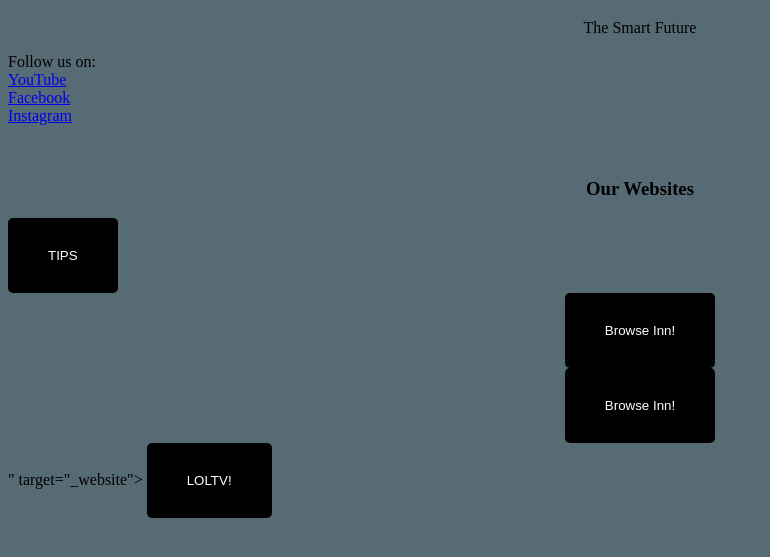
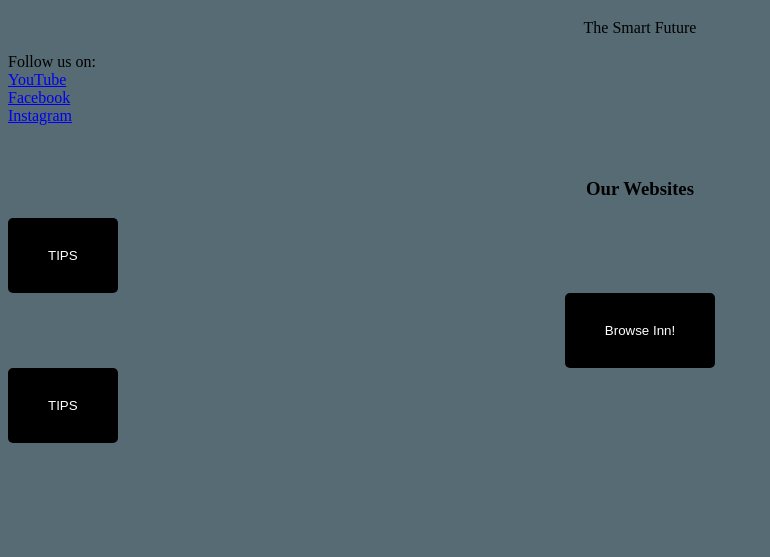
Before and after one commit to dsp-web/dsp-web.github.io, a plain HTML site: page dsp.html in a window 1280 px wide. Shown: the part 181-738 px from the top of the page, without its empty margins (0-770 px from the left). Drawn offline with Linux system fonts and the light colour scheme.

Commit message:
Update dsp.html

```diff
--- a/dsp.html
+++ b/dsp.html
@@ -28,11 +28,11 @@
 </a> <center> <a href="https://dsp-web.github.io/browseinn.github.io/" target="_website">
   <button>Browse Inn!</button>
 </a> </center>
-  </a> <center> <a href="</a> <center> <a href="https://dsp-web.github.io/browseinn.github.io/" target="_website">
-  <button>Browse Inn!</button>
-</a> </center>" target="_website">
-  <button>LOLTV!</button>
-</a> </center>
+  <a href="https://tipsweb25.github.io" target="_website">
+  <button>TIPS</button>
+</a>
+
+
 <style>
 button {
   background-color: #000000;
```
